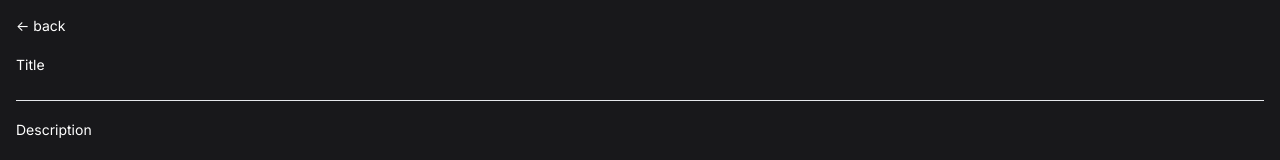
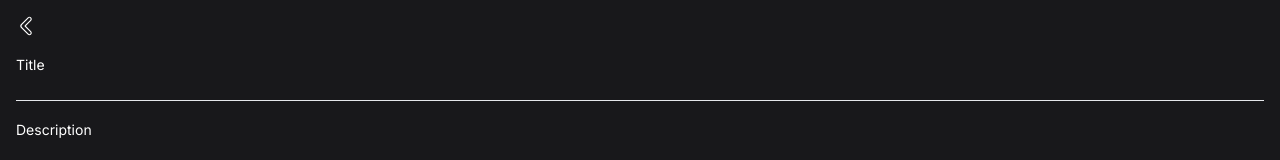
Before and after one commit to noparu/todo-app, a Next.js app: page /create in a window 1280 px wide. Shown: the top 160 px of the page. Built offline with nearby package versions, Linux system fonts and the light colour scheme.

Commit message:
changin some icons

```diff
--- a/src/app/create/form.tsx
+++ b/src/app/create/form.tsx
@@ -1,5 +1,7 @@
 "use client"
 import Button from '@/components/button/Button'
+import CrossIcon from '@/components/icon/CrossIcon'
+import EditIcon from '@/components/icon/EditIcon'
 import InputText from '@/components/input/InputText'
 import ModalBox from '@/components/modal/ModalBox'
 import { addToLocalStorage, slugify } from '@/utils/helper'
@@ -157,9 +159,9 @@ const CreateForm = () => {
                                 <p className='peer-checked:line-through'>{item?.name}
                                 </p>
 
-                                <div className="absolute right-0 my-auto mx-4 z-10 flex items-center gap-4">
-                                    <div className="" onClick={(e: any) => handleShowModalEdit(e, item)}>🤑</div>
-                                    <div className="" onClick={(e: any) => handleRemoveTask(e, item?.id)}>😡</div>
+                                <div className="absolute right-0 my-auto mx-4 z-10 flex items-center gap-2">
+                                    <div className="text-green-600" onClick={(e: any) => handleShowModalEdit(e, item)}><EditIcon /></div>
+                                    <div className="text-red-600" onClick={(e: any) => handleRemoveTask(e, item?.id)}><CrossIcon /></div>
                                 </div>
                             </label>
                         ))}
--- a/src/app/create/page.tsx
+++ b/src/app/create/page.tsx
@@ -2,14 +2,21 @@
 import React, { useState } from 'react'
 import { useRouter } from 'next/navigation'
 import CreateForm from './form'
+import BackIcon from '@/components/icon/BackIcon'
+import ThreeDot from '@/components/icon/ThreeDot'
 
 const CreatePage = () => {
     const router = useRouter()
 
     return (
         <div className='p-4 flex flex-col gap-4 w-full bg-zinc-900 text-white relative'>
-            <div className="text-sm cursor-pointer" onClick={() => router.push('/')}>
-                {'<-'} back
+            <div className="w-full flex items-center justify-between">
+                <div className="text-sm cursor-pointer flex items-center gap-1" onClick={() => router.push('/')}>
+                    <BackIcon />
+                </div>
+                <div className="">
+                    {/* <ThreeDot /> */}
+                </div>
             </div>
             <CreateForm />
         </div>
--- a/src/app/detail/[...id]/form.tsx
+++ b/src/app/detail/[...id]/form.tsx
@@ -1,5 +1,7 @@
 "use client"
 import Button from '@/components/button/Button'
+import CrossIcon from '@/components/icon/CrossIcon'
+import EditIcon from '@/components/icon/EditIcon'
 import InputText from '@/components/input/InputText'
 import ModalBox from '@/components/modal/ModalBox'
 import { addToLocalStorage, editToLocalStorage, slugify } from '@/utils/helper'
@@ -162,9 +164,9 @@ const DetailForm = ({ detailTask }: any) => {
                                 <p className='peer-checked:line-through'>{item?.name}
                                 </p>
 
-                                <div className="absolute right-0 my-auto mx-4 z-10 flex items-center gap-4">
-                                    <div className="" onClick={(e: any) => handleShowModalEdit(e, item)}>🤑</div>
-                                    <div className="" onClick={(e: any) => handleRemoveTask(e, item?.id)}>😡</div>
+                                <div className="absolute right-0 my-auto mx-4 z-10 flex items-center gap-2">
+                                    <div className="text-green-600" onClick={(e: any) => handleShowModalEdit(e, item)}><EditIcon /></div>
+                                    <div className="text-red-600" onClick={(e: any) => handleRemoveTask(e, item?.id)}><CrossIcon /></div>
                                 </div>
                             </label>
                         ))}
--- a/src/app/page.tsx
+++ b/src/app/page.tsx
@@ -1,4 +1,6 @@
 "use client"
+import ThreeDot from "@/components/icon/ThreeDot"
+import TrashIcon from "@/components/icon/TrashIcon"
 import { deleteFromLocalStorage } from "@/utils/helper"
 import moment from "moment"
 import { useRouter } from "next/navigation"
@@ -36,7 +38,7 @@ const Home = () => {
                 </div>
 
                 <div className="">
-                    <span>😶</span>
+                    <span><ThreeDot /></span>
                 </div>
             </div>
 
@@ -74,7 +76,7 @@ const Home = () => {
                                 </div>
                             </div>
 
-                            <div className="absolute right-0 mx-3 z-20" onClick={(e: any) => handleDeleteTodo(e, item)}>😡</div>
+                            <div className="absolute right-0 mx-3 z-20 text-red-600" onClick={(e: any) => handleDeleteTodo(e, item)}><TrashIcon /></div>
                         </div>
                     ))}
                 </div>
--- /dev/null
+++ b/src/components/icon/BackIcon.tsx
@@ -0,0 +1,21 @@
+import React from 'react'
+
+const BackIcon = () => {
+    return (
+        <svg fill="currentColor" version="1.1" id="Layer_1" xmlns="http://www.w3.org/2000/svg"
+            width="20" height="20" viewBox="0 0 72 72" enable-background="new 0 0 72 72">
+            <g>
+                <path d="M48.252,69.253c-2.271,0-4.405-0.884-6.011-2.489L17.736,42.258c-1.646-1.645-2.546-3.921-2.479-6.255
+		c-0.068-2.337,0.833-4.614,2.479-6.261L42.242,5.236c1.605-1.605,3.739-2.489,6.01-2.489c2.271,0,4.405,0.884,6.01,2.489
+		c3.314,3.314,3.314,8.707,0,12.021L35.519,36l18.743,18.742c3.314,3.314,3.314,8.707,0,12.021
+		C52.656,68.369,50.522,69.253,48.252,69.253z M48.252,6.747c-1.202,0-2.332,0.468-3.182,1.317L21.038,32.57
+		c-0.891,0.893-0.833,2.084-0.833,3.355c0,0.051,0,0.101,0,0.151c0,1.271-0.058,2.461,0.833,3.353l24.269,24.506
+		c0.85,0.85,1.862,1.317,3.063,1.317c1.203,0,2.273-0.468,3.123-1.317c1.755-1.755,1.725-4.61-0.03-6.365L31.292,37.414
+		c-0.781-0.781-0.788-2.047-0.007-2.828L51.438,14.43c1.754-1.755,1.753-4.61-0.001-6.365C50.587,7.215,49.454,6.747,48.252,6.747z"
+                />
+            </g>
+        </svg>
+    )
+}
+
+export default BackIcon
--- /dev/null
+++ b/src/components/icon/CrossIcon.tsx
@@ -0,0 +1,19 @@
+const CrossIcon = () => {
+    return (
+        <svg width="19" height="19" viewBox="0 0 25 25" version="1.1" xmlns="http://www.w3.org/2000/svg">
+            <title>cross</title>
+            <desc>Created with Sketch Beta.</desc>
+            <defs>
+
+            </defs>
+            <g id="Page-1" stroke="none" stroke-width="1" fill="none" fill-rule="evenodd">
+                <g id="Icon-Set" transform="translate(-467.000000, -1039.000000)" fill="currentColor">
+                    <path d="M489.396,1061.4 C488.614,1062.18 487.347,1062.18 486.564,1061.4 L479.484,1054.32 L472.404,1061.4 C471.622,1062.18 470.354,1062.18 469.572,1061.4 C468.79,1060.61 468.79,1059.35 469.572,1058.56 L476.652,1051.48 L469.572,1044.4 C468.79,1043.62 468.79,1042.35 469.572,1041.57 C470.354,1040.79 471.622,1040.79 472.404,1041.57 L479.484,1048.65 L486.564,1041.57 C487.347,1040.79 488.614,1040.79 489.396,1041.57 C490.179,1042.35 490.179,1043.62 489.396,1044.4 L482.316,1051.48 L489.396,1058.56 C490.179,1059.35 490.179,1060.61 489.396,1061.4 L489.396,1061.4 Z M485.148,1051.48 L490.813,1045.82 C492.376,1044.26 492.376,1041.72 490.813,1040.16 C489.248,1038.59 486.712,1038.59 485.148,1040.16 L479.484,1045.82 L473.82,1040.16 C472.257,1038.59 469.721,1038.59 468.156,1040.16 C466.593,1041.72 466.593,1044.26 468.156,1045.82 L473.82,1051.48 L468.156,1057.15 C466.593,1058.71 466.593,1061.25 468.156,1062.81 C469.721,1064.38 472.257,1064.38 473.82,1062.81 L479.484,1057.15 L485.148,1062.81 C486.712,1064.38 489.248,1064.38 490.813,1062.81 C492.376,1061.25 492.376,1058.71 490.813,1057.15 L485.148,1051.48 L485.148,1051.48 Z" id="cross" >
+                    </path>
+                </g>
+            </g>
+        </svg>
+    )
+}
+
+export default CrossIcon
--- /dev/null
+++ b/src/components/icon/EditIcon.tsx
@@ -0,0 +1,11 @@
+const EditIcon = () => {
+    return (
+        <svg width="25" height="25" viewBox="0 0 24 24" fill="none" xmlns="http://www.w3.org/2000/svg">
+            <g id="Edit / Edit_Pencil_01">
+                <path id="Vector" d="M12 8.00012L4 16.0001V20.0001L8 20.0001L16 12.0001M12 8.00012L14.8686 5.13146L14.8704 5.12976C15.2652 4.73488 15.463 4.53709 15.691 4.46301C15.8919 4.39775 16.1082 4.39775 16.3091 4.46301C16.5369 4.53704 16.7345 4.7346 17.1288 5.12892L18.8686 6.86872C19.2646 7.26474 19.4627 7.46284 19.5369 7.69117C19.6022 7.89201 19.6021 8.10835 19.5369 8.3092C19.4628 8.53736 19.265 8.73516 18.8695 9.13061L18.8686 9.13146L16 12.0001M12 8.00012L16 12.0001" stroke="currentColor" stroke-width="2" stroke-linecap="round" stroke-linejoin="round" />
+            </g>
+        </svg>
+    )
+}
+
+export default EditIcon
--- /dev/null
+++ b/src/components/icon/ThreeDot.tsx
@@ -0,0 +1,9 @@
+import React from 'react'
+
+const ThreeDot = () => {
+    return (
+        <svg width="20" height="20" viewBox="0 0 32 32" enable-background="new 0 0 32 32" id="Editable-line" version="1.1" xmlns="http://www.w3.org/2000/svg"><circle cx="16" cy="16" fill="none" id="XMLID_55_" r="2" stroke="currentColor" stroke-linecap="round" stroke-linejoin="round" stroke-miterlimit="10" stroke-width="2" /><circle cx="16" cy="26" fill="none" id="XMLID_54_" r="2" stroke="currentColor" stroke-linecap="round" stroke-linejoin="round" stroke-miterlimit="10" stroke-width="2" /><circle cx="16" cy="6" fill="none" id="XMLID_52_" r="2" stroke="currentColor" stroke-linecap="round" stroke-linejoin="round" stroke-miterlimit="10" stroke-width="2" /></svg>
+    )
+}
+
+export default ThreeDot
```
Also changed, not shown: src/app/detail/[...id]/page.tsx (+24 -3 lines), src/components/icon/TrashIcon.tsx (added, +9 -0 lines).
